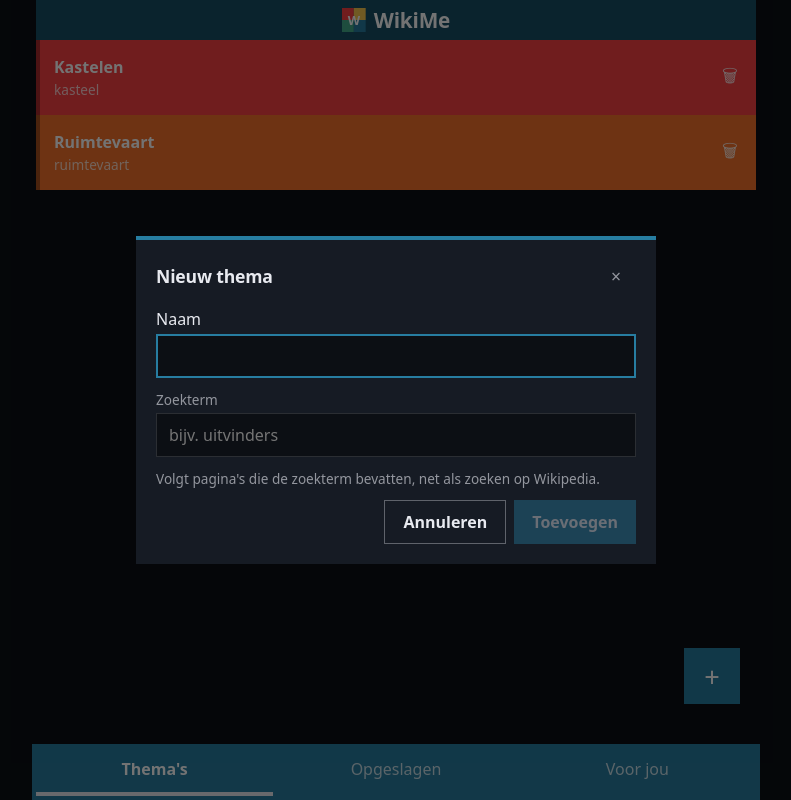
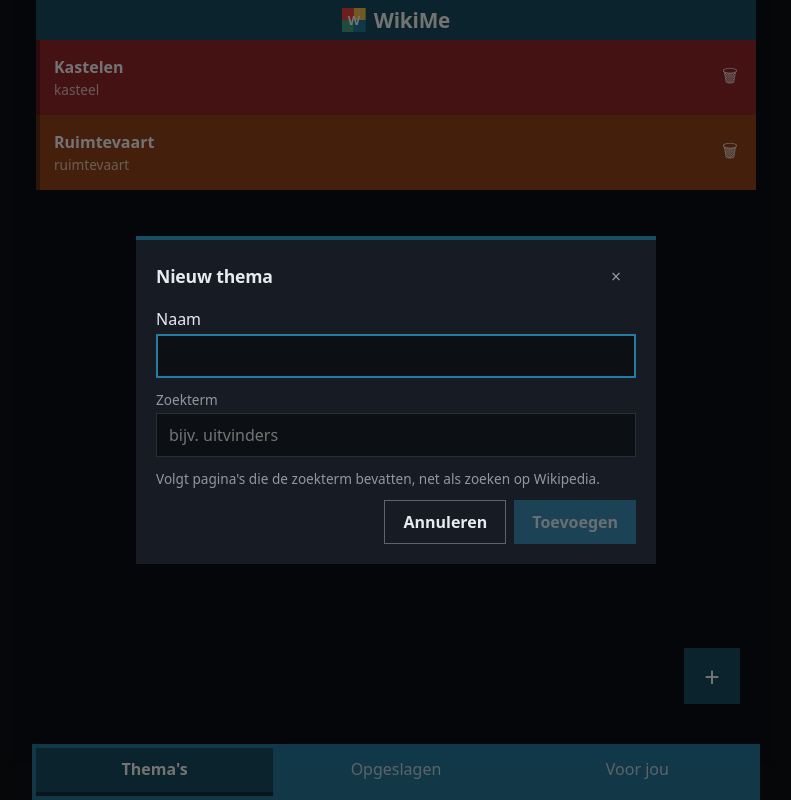
Before and after one commit to randelldb/wikiMe, a React (Vite) app: page / in a window 1280 px wide. Both pictures are taken after a click on the button "Thema toevoegen". Shown: the whole page, without its empty margins (244-1035 px from the left). Built offline with nearby package versions, Linux system fonts and the light colour scheme.

Commit message:
Deepen all palette colors: 62% toward black everywhere
Tiles, tabs, buttons, FAB, hearts, error chip, snackbar and modal
stripe all use color-mix(X 62%, black) variants of the palette
colors, with white text throughout.

Generated by Mistral Vibe.
Co-Authored-By: Mistral Vibe <vibe@mistral.ai>

```diff
--- a/src/index.css
+++ b/src/index.css
@@ -101,18 +101,18 @@ body {
   display: flex;
   align-items: center;
   gap: 4px;
-  background: var(--tile);
-  border-left: 4px solid color-mix(in srgb, var(--tile) 68%, #000);
+  background: color-mix(in srgb, var(--tile) 62%, #000);
+  border-left: 4px solid color-mix(in srgb, var(--tile) 40%, #000);
   color: var(--tile-fg);
   padding: 4px 6px 4px 0;
 }
 
 .list-item:nth-child(10n + 1) { --tile: var(--strawberry); --tile-fg: var(--white); }
 .list-item:nth-child(10n + 2) { --tile: var(--tangerine); --tile-fg: var(--white); }
-.list-item:nth-child(10n + 3) { --tile: var(--carrot); --tile-fg: var(--black); }
-.list-item:nth-child(10n + 4) { --tile: var(--coral); --tile-fg: var(--black); }
-.list-item:nth-child(10n + 5) { --tile: var(--tuscan); --tile-fg: var(--black); }
-.list-item:nth-child(10n + 6) { --tile: var(--willow); --tile-fg: var(--black); }
+.list-item:nth-child(10n + 3) { --tile: var(--carrot); --tile-fg: var(--white); }
+.list-item:nth-child(10n + 4) { --tile: var(--coral); --tile-fg: var(--white); }
+.list-item:nth-child(10n + 5) { --tile: var(--tuscan); --tile-fg: var(--white); }
+.list-item:nth-child(10n + 6) { --tile: var(--willow); --tile-fg: var(--white); }
 .list-item:nth-child(10n + 7) { --tile: var(--seagrass); --tile-fg: var(--white); }
 .list-item:nth-child(10n + 8) { --tile: var(--cyan); --tile-fg: var(--white); }
 .list-item:nth-child(10n + 9) { --tile: var(--blue-slate); --tile-fg: var(--white); }
@@ -183,7 +183,7 @@ body {
 }
 
 .btn:hover {
-  background: color-mix(in srgb, var(--primary) 82%, var(--black));
+  background: color-mix(in srgb, var(--primary) 45%, #000);
 }
 
 .btn:disabled {
@@ -234,8 +234,8 @@ body {
 }
 
 .icon-btn.heart.saved {
-  background: var(--primary);
-  border-color: var(--primary);
+  background: color-mix(in srgb, var(--heart) 62%, #000);
+  border-color: color-mix(in srgb, var(--heart) 62%, #000);
   color: var(--white);
 }
 
@@ -272,8 +272,8 @@ body {
 }
 
 .appbar .icon-btn.heart.saved {
-  background: var(--primary);
-  border-color: var(--primary);
+  background: color-mix(in srgb, var(--heart) 62%, #000);
+  border-color: color-mix(in srgb, var(--heart) 62%, #000);
   color: var(--white);
 }
 
@@ -286,13 +286,13 @@ body {
   z-index: 15;
   width: 56px;
   height: 56px;
-  background: var(--primary);
+  background: color-mix(in srgb, var(--primary) 62%, #000);
   color: var(--white);
   font-size: 1.7rem;
 }
 
 .icon-btn.fab:hover {
-  background: color-mix(in srgb, var(--primary) 82%, var(--black));
+  background: color-mix(in srgb, var(--primary) 45%, #000);
   color: var(--white);
 }
 
@@ -325,9 +325,9 @@ body {
   transition: background 0.15s ease, color 0.15s ease;
 }
 
-.tab:nth-child(1) { --tab-accent: var(--cerulean); --tab-fg: var(--white); }
-.tab:nth-child(2) { --tab-accent: var(--strawberry); --tab-fg: var(--white); }
-.tab:nth-child(3) { --tab-accent: var(--cyan); --tab-fg: var(--white); }
+.tab:nth-child(1) { --tab-accent: var(--cerulean); }
+.tab:nth-child(2) { --tab-accent: var(--strawberry); }
+.tab:nth-child(3) { --tab-accent: var(--cyan); }
 
 .tab:hover {
   color: var(--white);
@@ -335,9 +335,9 @@ body {
 }
 
 .tab.active {
-  background: var(--tab-accent);
-  border-bottom-color: var(--black);
-  color: var(--tab-fg);
+  background: color-mix(in srgb, var(--tab-accent) 62%, #000);
+  border-bottom-color: color-mix(in srgb, var(--tab-accent) 40%, #000);
+  color: var(--white);
   font-weight: 600;
 }
 
@@ -416,9 +416,9 @@ body {
   bottom: 24px;
   left: 50%;
   transform: translateX(-50%);
-  background: var(--cerulean);
+  background: color-mix(in srgb, var(--cerulean) 62%, #000);
   border: none;
-  border-left: 4px solid var(--tangerine);
+  border-left: 4px solid color-mix(in srgb, var(--tangerine) 62%, #000);
   color: var(--white);
   padding: 12px 16px;
   cursor: pointer;
@@ -466,7 +466,7 @@ body {
   margin: 0;
   font-size: 0.85rem;
   font-weight: 600;
-  background: var(--error-bg);
+  background: color-mix(in srgb, var(--error-bg) 62%, #000);
   color: var(--white);
   padding: 8px 12px;
   justify-self: start;
@@ -486,7 +486,7 @@ body {
   width: min(480px, 100%);
   background: var(--surface);
   border: none;
-  border-top: 4px solid var(--primary);
+  border-top: 4px solid color-mix(in srgb, var(--primary) 62%, #000);
   padding: 8px 20px 20px;
 }
 
```
